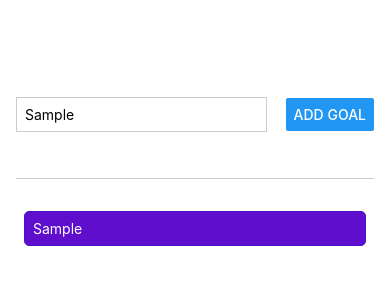
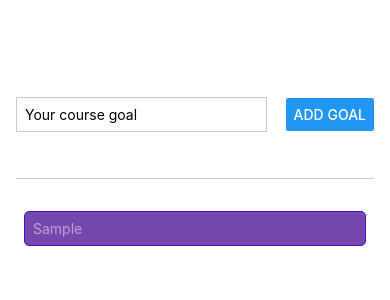
Before and after one commit to nataliyaRN/udemy_react_native, a React Native app: screen / in a window 390 px wide. Both pictures are taken after typing "Sample" into the empty fields and a click on the button "ADD GOAL". Shown: the top 300 px of the page. Built offline with nearby package versions, Linux system fonts and the light colour scheme.

Commit message:
changing stzling when item is clicked to be deleted

```diff
--- a/App.js
+++ b/App.js
@@ -6,14 +6,17 @@ import GoalItem from "./components/GoalItem";
 
 export default function App() {
     const [courseGoals, setCourseGoals] = useState([]);
-    const [enteredGoalText, setEnteredGoalText] = useState('');
-    const addGoalHandler = () => {
+
+    const addGoalHandler = (enteredGoalText) => {
         setCourseGoals(currentCourseGoals => [...currentCourseGoals, {text: enteredGoalText, id: Math.random().toString()}]);
     }
 
-    const goalInputHandler = (enteredText) => {
-        setEnteredGoalText(enteredText);
-        return null;
+    const deleteGoalHandler = (id) => {
+        console.log(id);
+        setCourseGoals(
+            (currentCourseGoals ) => currentCourseGoals.filter(
+                    (goal) =>  goal.id !== id)
+        );
     }
 
     const styles = StyleSheet.create({
@@ -30,10 +33,11 @@ export default function App() {
 
   return (
       <View style={styles.appContainer}>
-           <GoalInput onAddGoal={addGoalHandler} onGoalInput={goalInputHandler}></GoalInput>
+           <GoalInput onAddGoal={addGoalHandler} />
            <View style={styles.goalsContainer}>
               <FlatList data={courseGoals}
-                        renderItem={(itemData ) =>  (<GoalItem courseGoals={itemData}/>)}
+                        renderItem={(itemData ) =>  (
+                            <GoalItem courseGoals={itemData} id={itemData.item.id} onDeleteItem={deleteGoalHandler}/>)}
                         keyExtractor={(item, index) => { return item.id}}/>
            </View>
       </View>
--- a/components/GoalInput.tsx
+++ b/components/GoalInput.tsx
@@ -1,16 +1,22 @@
 import {Button, StyleSheet, TextInput, View} from "react-native";
+import {useState} from "react";
 
 
 type Props = {
-    onAddGoal: ()=>{};
-    onGoalInput: (enteredText: string )=>{};
+    onAddGoal: (enteredText : string)=>{};
+
 }
-export default function GoalInput({ onAddGoal, onGoalInput}){
+export default function GoalInput({ onAddGoal}){
+    const [enteredGoalText, setEnteredGoalText] = useState('');
 
+    const goalInputHandler = (enteredText) => {
+        setEnteredGoalText(enteredText);
+    }
 
-
-
-
+    const onAddGoalInvoked = () => {
+        onAddGoal(enteredGoalText);
+        setEnteredGoalText('')
+    }
 
     const styles = StyleSheet.create({
         inputContainer: {
@@ -32,8 +38,10 @@ export default function GoalInput({ onAddGoal, onGoalInput}){
 
 
     return  <View style={styles.inputContainer}>
-        <TextInput placeholder='Your course goal' style={styles.textInput} onChangeText={onGoalInput}/>
-        <Button title='Add goal' onPress={onAddGoal}/>
+        <TextInput placeholder='Your course goal' style={styles.textInput}
+                   onChangeText={goalInputHandler}
+                   value ={enteredGoalText}/>
+        <Button title='Add goal' onPress={onAddGoalInvoked}/>
     </View>
 
 }
--- a/components/GoalItem.tsx
+++ b/components/GoalItem.tsx
@@ -1,18 +1,25 @@
-import {FlatList, StyleSheet, Text, View} from "react-native";
+import {FlatList, Pressable, StyleSheet, Text, View} from "react-native";
 
 
 type Props = {
     courseGoals: any[],
+    onDeleteItem: (item : object)=>{};
+    id: number;
 }
 
 
-export default function GoalItem({courseGoals}){
+
+export default function GoalItem({courseGoals, onDeleteItem, id}){
     return (
-            <View key ={courseGoals.item.text} style={styles.goalItem}>
+        <View key ={courseGoals.item.text} style={styles.goalItem}>
+            <Pressable onPress={onDeleteItem.bind(this, id)}
+                       android_ripple={styles.pressedItem}
+                       style={(pressed) => pressed && styles.pressedItem}>
                 <Text style={styles.goalText}>
                     {courseGoals.item.text}
                 </Text>
-            </View>)
+            </Pressable>
+        </View>)
 }
 const styles = StyleSheet.create({
 
@@ -20,11 +27,15 @@ const styles = StyleSheet.create({
         borderWidth: 1,
         borderRadius: 5,
         borderColor: '#4e0fcc',
-        backgroundColor:'#5e0ecc',
+        backgroundColor:'#7448ad',
         margin: 8,
+    },
+    goalText: {
+        color: 'white',
         padding: 8
     },
-    goalText: {
-        color: 'white'
+    pressedItem: {
+        color: '#C2A4E8FF',
+        opacity: 0.5
     }
 });
```
